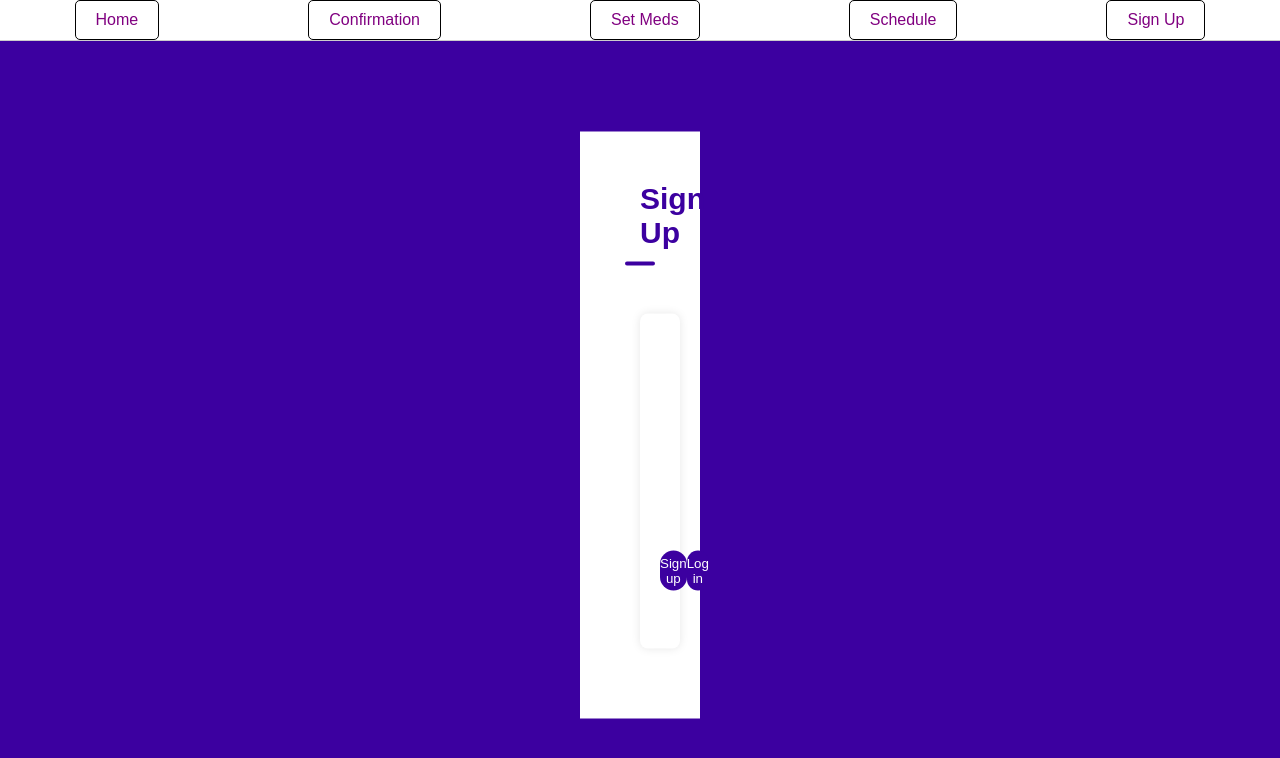
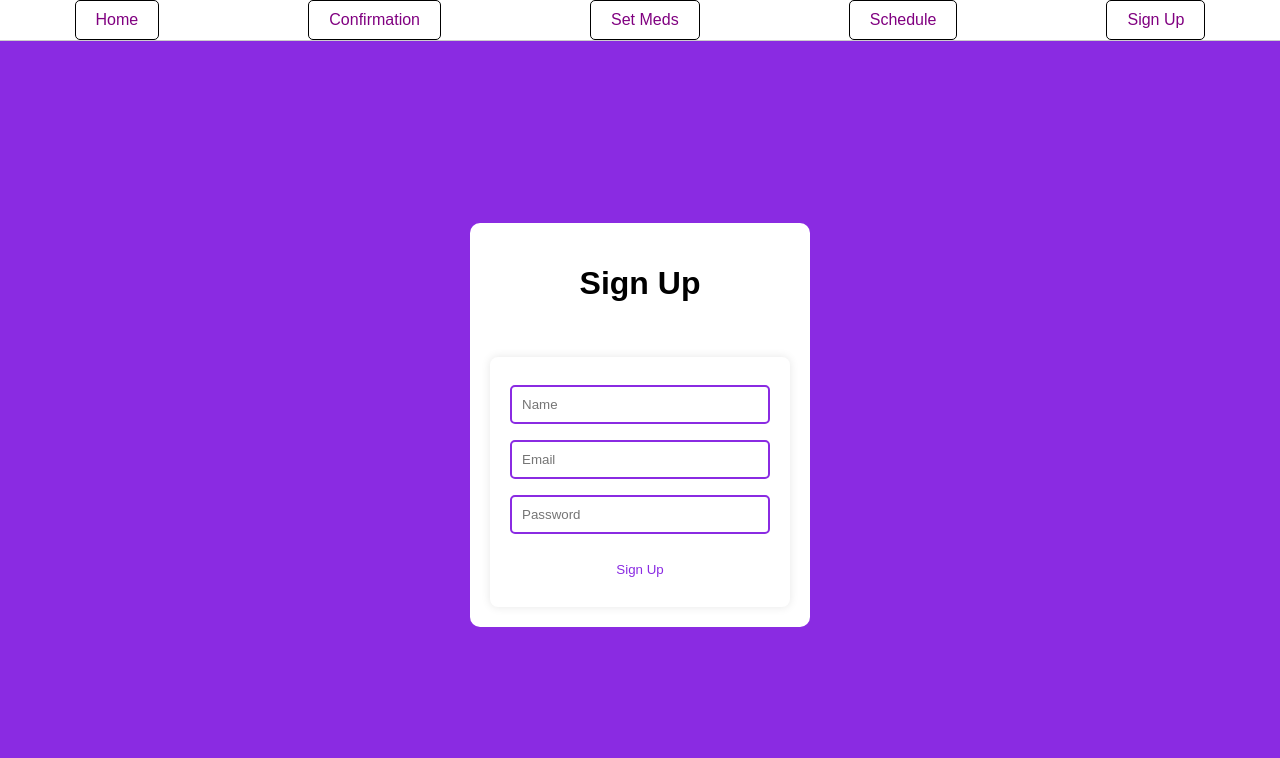
Before and after one commit to CODEmethazine/remedy, a React (Create React App) app in the folder frontend/remedy/: page /signup in a window 1280 px wide. Shown: the top 758 px of the page. Built offline with nearby package versions, Linux system fonts and the light colour scheme.

Commit message:
signup fixups

```diff
--- a/frontend/remedy/src/App.js
+++ b/frontend/remedy/src/App.js
@@ -32,8 +32,8 @@ function YourComponent() {
             <Route path="/" element={<Home />} />
             <Route path="/confirmation" element={<Confirmation />} />
             <Route path="/setmeds" element={<SetMeds />} />
+            <Route path="/signup" element={<SignUp />} />
             <Route path="/schedule" element={<Schedule />} />
-            <Route path="/signup" element={<SignUp />} />
           </Routes>
         </div>
       </div>
--- a/frontend/remedy/src/pages/signup.css
+++ b/frontend/remedy/src/pages/signup.css
@@ -1,98 +1,60 @@
-*{
+body {
     margin: 0;
-    padding: 0;
-    font-family: 'Poppins', sans-serif;
-    /* box-sizing: border-box; */
+    display: flex;
+    justify-content: center;
+    align-items: center;
+    height: 100vh;
+    background-color: #8A2BE2;
 }
 
-.container{
-    width: 100%;
-    height: 100vh;
-    background-image: linear-gradient(rgba(0,0,50,0.8),rgba(0,0,50,0.8)),url(./imgs/background2.png);
-    background-position: center;
-    background-size: cover;
-    position: relative;
+.signup-container {
+    text-align: center;
+    background-color: white;
+    padding: 20px;
+    border-radius: 10px;
+    color: white;
+    width: 300px;
 }
 
-.form-box{
-    width: 90%;
-    max-width:  450px;
-    position: absolute;
-    top: 50%;
-    left: 50%;
-    transform: translate(-50%,-50%);
-    background: #fff;
-    padding: 50px 60px 70px;
-    text-align: center;
+h1 {
+    margin-bottom: 20px;
+    color: black;
 }
 
-.form-box h1{
-    font-size: 30px;
-    margin-bottom: 60px;
-    color: #3c00a0;
-    position: relative;
-}
-
-.form-box h1::after{
-    content: ' ';
-    width: 30px;
-    height: 4px;
-    border-radius: 3px;
-    background: #3c00a0;
-    position: absolute;
-    bottom: -12px;
-    left: 50%;
-    transform: translateX(-50%);
+input[type="text"],
+input[type="email"],
+input[type="password"] {
+    width: 100%;
+    padding: 10px;
+    margin: 8px 0;
+    box-sizing: border-box;
+    border: 2px solid #8A2BE2;
+    border-radius: 5px;
+    background-color: white;
+    color: #ffffff;
 
 }
 
-.input-field{
-    background: #eaeaea;
-    margin: 15px 0;
-    border: 3px;
-    display: flex;
-    align-items: center;
-    max-height: 65px;
-    transition: max-height 0.5s;
-    overflow: hidden;
+input[type="text"]:focus,
+input[type="email"]:focus,
+input[type="password"]:focus {
+    outline: none;
+    border: 2px solid #6A1B9A;
 }
 
-input{
+button {
     width: 100%;
-    background: transparent;
-    border: 0;
-    outline: 0;
-    padding: 18px 15px;
-
-}
-.input-field i {
-    margin-left: 15px;
-    color: #999;
+    padding: 10px;
+    border: none;
+    border-radius: 5px;
+    background-color: #ffffff;
+    color: #8A2BE2;
+    cursor: pointer;
+    transition: background-color 0.3s, color 0.3s;
+    margin-top: 10px;
 }
 
-.btn-field{
-    width: 100%;
-    display: flex;
-    justify-content: space-between;
+button:hover {
+    background-color: #6A1B9A;
+    color: #ffffff;
 }
-.btn-field button{
-    flex-basis: 48%;
-    background: #3c00a0;
-    color: #fff;
-    height: 40px;
-    border-radius: 20px;
-    border: 0;
-    outline: 0;
-    cursor: pointer;
-    transition: background2 1s;
-
-}
-
-.input-group{
-    height: 280px;
-}
-
-.btn-field button.disable{
-    background: #eaeaea;
-    color: #555;
-}
--- a/frontend/remedy/src/pages/signup.js
+++ b/frontend/remedy/src/pages/signup.js
@@ -1,51 +1,20 @@
 import './signup.css';
-import React, { useState } from 'react';
+import React from 'react';
 
 const SignUp = () => {
-  const [showNameField, setShowNameField] = useState(true);
-  const [title, setTitle] = useState("Sign Up");
-
-  const handleSignInClick = () => {
-    setShowNameField(false);
-    setTitle("Log In");
-  };
-
-  const handleSignUpClick = () => {
-    setShowNameField(true);
-    setTitle("Sign Up");
-  };
-
   return (
-    <div className="container">
-      <div className="form-box">
-        <h1>{title}</h1>
-        <form>
-          <div className="input-group">
-            <div className={`input-field ${showNameField ? '' : 'hidden'}`}>
-              <i className="fa-solid fa-user"></i>
-              <input type="text" placeholder="Name" />
-            </div>
-            <div className="input-field">
-              <i className="fa-solid fa-envelope"></i>
-              <input type="email" placeholder="Email address" />
-            </div>
-            <div className="input-field">
-              <i className="fa-solid fa-lock"></i>
-              <input type="password" placeholder="Password" />
-            </div>
-
-            <div className="btn-field">
-              <button type="button" onClick={handleSignUpClick}>
-                Sign up
-              </button>
-              <button type="button" onClick={handleSignInClick} className={!showNameField ? 'disable' : ''}>
-                Log in
-              </button>
-            </div>
-          </div>
+    <body>
+    <div class="signup-container">
+        <h1>Sign Up</h1>
+        <form id="signupForm">
+            <input type="text" id="name" placeholder="Name" required/>
+            <input type="email" id="email" placeholder="Email" required/>
+            <input type="password" id="password" placeholder="Password" required/>
+            <button type="submit" onclick="signup()">Sign Up</button>
         </form>
-      </div>
     </div>
+    <script src="script.js"></script>
+</body>
   );
 };
 
```
